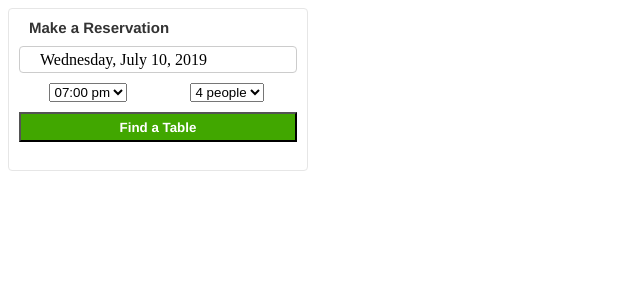
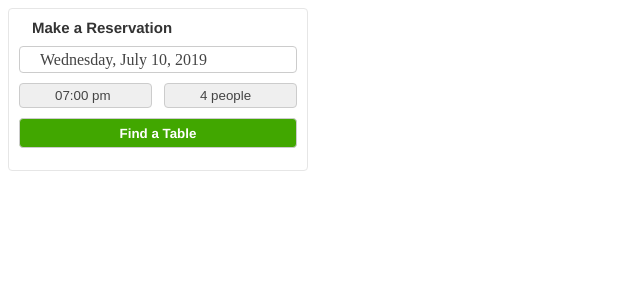
Before and after one commit to scarf-ly/reservations_SDC, a React app: page / in a window 1280 px wide. Shown: the top 300 px of the page, without its empty margins (0-640 px from the left). Built offline with nearby package versions, Linux system fonts and the light colour scheme; the HTML template or start-up script is replaced by a standard one.

Commit message:
Finish App style. Will be working on calendar style next.

```diff
--- a/client/src/App.jsx
+++ b/client/src/App.jsx
@@ -82,12 +82,12 @@ class App extends React.Component {
                 <div className='calender-picker'>
                   <Calendar chosenDay={this.state.chosenDay} onChosenHandler={this.onChosenHandler}/>
                 </div>
-                <div className={styles.timePartyNumContainer}>
+                <div className={styles.timePartySizeContainer}>
                   <span className={styles.timePicker}>
-                    <span>
+                    <span className={styles.clockIcon} aria-hidden={true}>
                       <i className="far fa-clock"></i>
                     </span>
-                    <select defaultValue='1900' onChange={(event) => {this.onChangeHandler('chosenTime', event.target.value)}}>
+                    <select className={styles.selectWithoutStyle} defaultValue='1900' onChange={(event) => {this.onChangeHandler('chosenTime', event.target.value)}}>
                       <option value='1800'>06:00 pm</option>
                       <option value='1900'>07:00 pm</option>
                       <option value='2000'>08:00 pm</option>
@@ -97,10 +97,10 @@ class App extends React.Component {
                     </span>
                   </span>
                   <span id='peopleSelector' className={styles.partySizePicker}>
-                    <span>
+                    <span className={styles.partySizeIcon}>
                       <i className="fas fa-user-friends"></i>
                     </span>
-                    <select defaultValue='4' onChange={(event) => {this.onChangeHandler('partyNum', event.target.value)}}>
+                    <select className={styles.selectWithoutStyle} defaultValue='4' onChange={(event) => {this.onChangeHandler('partyNum', event.target.value)}}>
                       <option value='1'>1 person</option>
                       <option value='2'>2 people</option>
                       <option value='3'>3 people</option>
--- a/client/src/style/App.css
+++ b/client/src/style/App.css
@@ -11,6 +11,7 @@
 .reservationHeader {
   display: flex;
   flex-direction: row;
+  margin-left: 3px;
   margin-top: 10px;
   margin-bottom: 10px;
 }
@@ -26,31 +27,68 @@
   font-size: 15px;
 }
 
-.timePartyNumContainer {
+.timePartySizeContainer {
   margin-left: 10px;
   margin-right: 10px;
   margin-top: 10px;
   display: flex;
   flex-direction: row;
+  justify-content: space-between;
 }
 
 .dropdownIcon {
-  margin-left: 60px;
+  margin-top: 5px;
+  margin-left: 53px;
   position: absolute;
+  color: #444;
 }
 
 .timePicker {
   display: flex;
   justify-content: center;
   cursor: pointer;
-  width: 50%
+  width: 133px;
+}
+
+.selectWithoutStyle {
+  text-align-last: left;
+  padding-left: 35px;
+  cursor: pointer;
+  display: block;
+  color: #444;
+  width: 100%;
+  max-width: 100%;
+  box-sizing: border-box;
+  margin: 0;
+  border: 1px solid #CCCCCC;
+  border-radius: 4px;
+  -moz-appearance: none;
+  -webkit-appearance: none;
+  appearance: none;
+}
+
+.clockIcon {
+  position: absolute;
+  top: 93px;
+  left: 29px;
+  size: 50;
+  color: #444;
+}
+
+.partySizeIcon {
+  position: absolute;
+  top: 93px;
+  left: 172px;
+  size: 50;
+  color: #444;
 }
 
 .partySizePicker {
   display: flex;
   justify-content: center;
   cursor: pointer;
-  width: 50%
+  width: 133px;
+  height: 25px;
 }
 
 .reserveButtonContainer {
@@ -63,6 +101,8 @@
 }
 
 .reserveButton {
+  border: 1px solid #CCCCCC;
+  border-radius: 4px;
   cursor: pointer;
   width: 100%;
   color: #ffffff;
--- a/client/src/style/Calendar.css
+++ b/client/src/style/Calendar.css
@@ -10,16 +10,19 @@
 }
 
 .calendarIconPicker {
+  color: #444;
   size: 3px;
   margin-left: 10px;
 }
 
 .dateValue {
+  color: #444;
   margin-left: 10px;
 }
 
 .dropdownIcon {
-  margin-left: 250px;
+  color: #444;
+  margin-left: 258px;
   position: absolute;
 }
 
```
